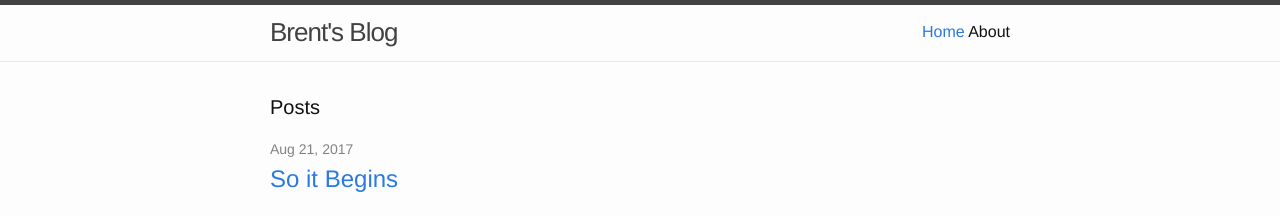
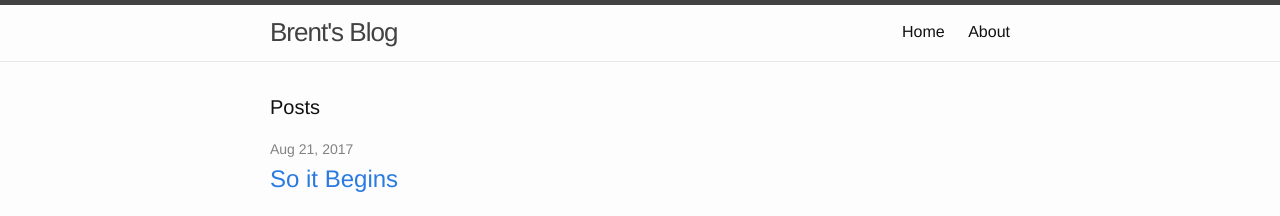
Before and after one commit to sgtphips/blog, a Jekyll site: the page built from index.md, in a window 1280 px wide. Shown: the top 216 px of the page. Built offline with Jekyll 4.4.1, drawn with Linux system fonts in a browser that asks for light colours.

Commit message:
update home link

```diff
--- a/_includes/header.html
+++ b/_includes/header.html
@@ -22,7 +22,7 @@
           {% for path in page_paths %}
             {% assign my_page = site.pages | where: "path", path | first %}
             {% if my_page.title %}
-            <a href="/">Home</a>
+            <a class="page-link" href="{{ "/" | relative_url }}">Home</a>
             <a class="page-link" href="{{ my_page.url | relative_url }}">{{ my_page.title | escape }}</a>
             {% endif %}
           {% endfor %}
```
